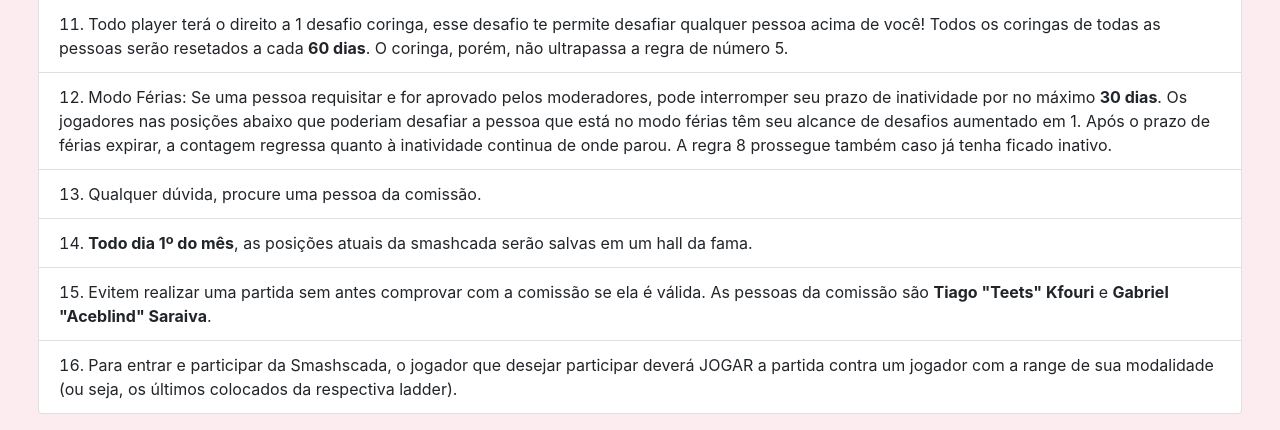
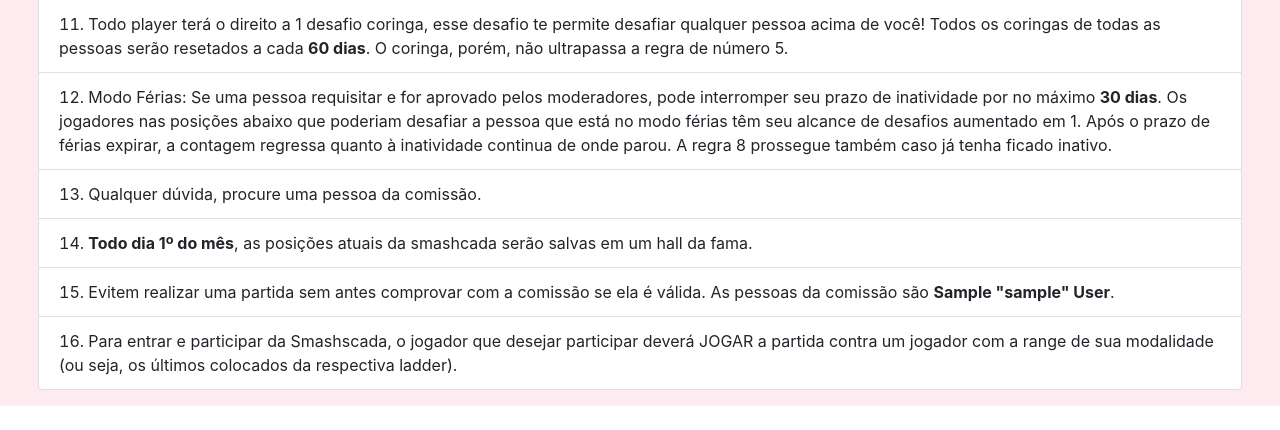
Before and after one commit to nizbel/smash-ladder, a Django app: page /ladder/regras/ in a window 1280 px wide. Shown: the part 1041-1471 px from the top of the page. After the commit the page ends 1447 px from the top, so only its background shows below. Run offline with Django 3.2, Linux system fonts and the light colour scheme; tables that the repository leaves empty hold one stand-in row (values such as "Sample post"); some libraries are stand-ins or nearby versions.

Commit message:
Adicionando listagem de admins nas regras

```diff
--- a/ladder/views.py
+++ b/ladder/views.py
@@ -573,6 +573,12 @@ def editar_desafio_ladder(request, desafio_id):
 
 def detalhar_regras(request):
     """Detalhar regras da ladder"""
+    admins = Jogador.objects.filter(admin=True).select_related('user')
+    for admin in admins:
+        if admin.user.first_name or admin.user.last_name:
+            admin.nome_tag = f'{admin.user.first_name} "{admin.nick}" {admin.user.last_name}'.strip()
+        else:
+            admin.nome_tag = admin.nick
 
     return render(request, 'ladder/regras.html', {'LIMITE_POSICOES_DESAFIO': DesafioLadder.LIMITE_POSICOES_DESAFIO,
                                                   'MELHOR_DE': DesafioLadder.MELHOR_DE,
@@ -580,7 +586,8 @@ def detalhar_regras(request):
                                                   'PERIODO_ESPERA_DESAFIO_CORINGA': DesafioLadder.PERIODO_ESPERA_DESAFIO_CORINGA,
                                                   'PERIODO_MAX_FERIAS': RegistroFerias.PERIODO_MAX_FERIAS,
                                                   'QTD_POSICOES_DECAIMENTO': DecaimentoJogador.QTD_POSICOES_DECAIMENTO,
-                                                  'PERIODO_INATIVIDADE': DecaimentoJogador.PERIODO_INATIVIDADE})
+                                                  'PERIODO_INATIVIDADE': DecaimentoJogador.PERIODO_INATIVIDADE,
+                                                  'admins': admins})
 
 def listar_desafios_ladder(request, ano=None, mes=None):
     """Listar desafios de ladder específica"""
--- a/templates/ladder/regras.html
+++ b/templates/ladder/regras.html
@@ -82,7 +82,7 @@
 			</li>
 			<li class="list-group-item list-group-item-order">
 				Evitem realizar uma partida sem antes comprovar com a comissão se ela é válida. As pessoas da comissão são
-				<strong>Tiago "Teets" Kfouri</strong> e <strong>Gabriel "Aceblind" Saraiva</strong>.
+				{% for admin in admins %}{% if not forloop.first and not forloop.last %},{% endif %}{% if forloop.last and not forloop.first %} e{% endif %} <strong>{{ admin.nome_tag }}</strong>{% endfor %}.
 			</li>
 			<li class="list-group-item list-group-item-order">
 				Para entrar e participar da Smashscada, o jogador que desejar participar deverá JOGAR a partida contra um jogador com a
```
